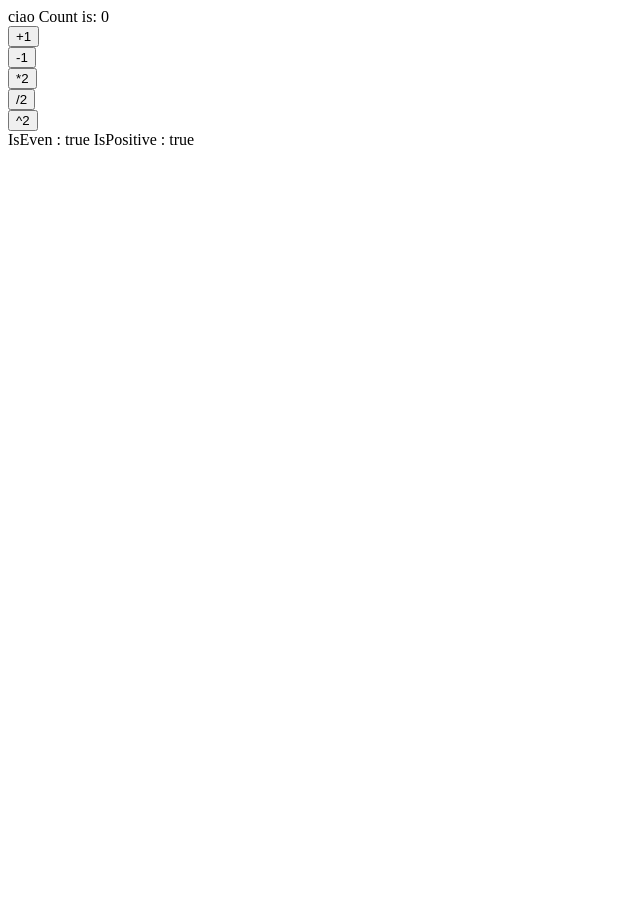
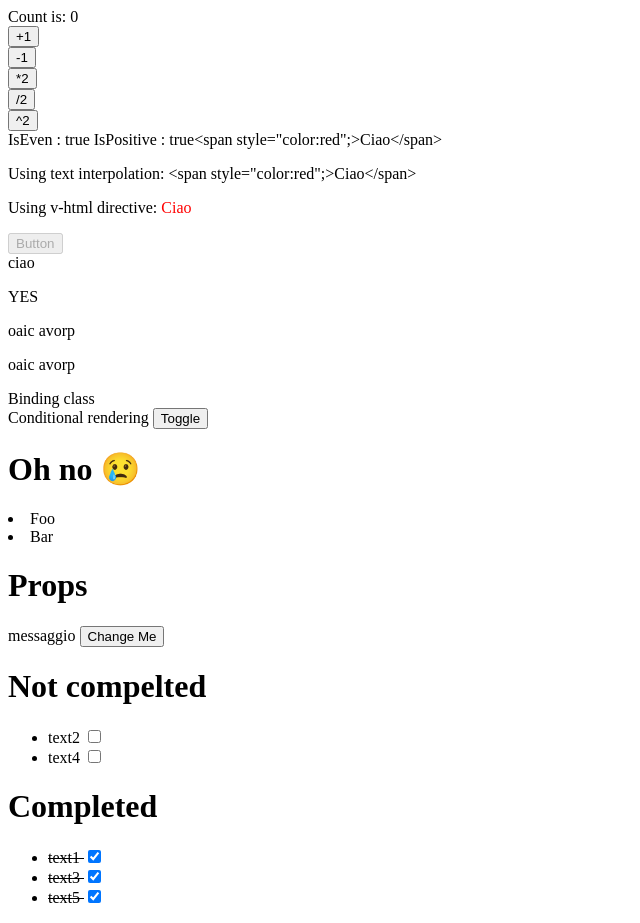
Before and after one commit to pisalore/my-vue-playground, a Vue app: page / in a window 1280 px wide. Shown: the whole page, without its empty margins (0-640 px from the left). Before the commit the page ends 800 px from the top, so only its background shows below. Built offline with nearby package versions, Linux system fonts and the light colour scheme.

Commit message:
Add day 2

```diff
--- a/src/App.vue
+++ b/src/App.vue
@@ -1,8 +1,20 @@
 <script setup>
 import CounterVue from "@/components/Counter.vue";
+import TemplateVue from "@/components/Template.vue";
+import DynamicComponentVue from "@/components/DynamicComponent.vue";
+import TodoUtilityVue from "@/components/TodoUtility.vue";
+import { ref } from "vue";
+
+const msg = ref("messaggio");
+
+function handleChangeMessage(char) {
+  msg.value += char;
+}
 </script>
 
 <template>
-  ciao
   <CounterVue />
+  <TemplateVue />
+  <DynamicComponentVue :msg="msg" @changeMessage="handleChangeMessage" />
+  <TodoUtilityVue />
 </template>
--- /dev/null
+++ b/src/components/DynamicComponent.vue
@@ -0,0 +1,17 @@
+<script setup>
+const props = defineProps({
+  msg: {
+    type: String,
+    default: "Hello World",
+  },
+});
+
+const emit = defineEmits(["changeMessage"]);
+</script>
+
+<template>
+  <h1>Props</h1>
+
+  {{ props.msg }}
+  <button @click="emit('changeMessage', '.')">Change Me</button>
+</template>
--- /dev/null
+++ b/src/components/Template.vue
@@ -0,0 +1,48 @@
+<script setup>
+import { ref, computed } from "vue";
+
+const rawHtml = `<span style="color:red";>Ciao</span>`;
+const isButtonDisabled = ref(true);
+
+const objectOfAttrs = ref({
+  id: "container",
+  class: "wrapper",
+});
+const ok = ref(true);
+const message = ref("prova ciao");
+
+const inverted = computed(() => message.value.split("").reverse().join(""));
+
+const isActive = ref(true);
+const isActiveTest = ref(true);
+const awesome = ref(false);
+const items = [{ message: "Foo" }, { message: "Bar" }];
+</script>
+
+<template>
+  {{ rawHtml }}
+  <p>Using text interpolation: {{ rawHtml }}</p>
+  <p>Using v-html directive: <span v-html="rawHtml"></span></p>
+  <button :disabled="isButtonDisabled">Button</button>
+  <div v-bind="objectOfAttrs">ciao</div>
+  <p>
+    {{ ok ? "YES" : "NO" }}
+  </p>
+  <p>
+    {{ message.split("").reverse().join("") }}
+  </p>
+  <p>
+    {{ inverted }}
+  </p>
+  <div :class="{ active: isActive, test: isActiveTest }">Binding class</div>
+  Conditional rendering
+
+  <button @click="awesome = !awesome">Toggle</button>
+
+  <h1 v-if="awesome">Vue is awesome!</h1>
+  <h1 v-else>Oh no 😢</h1>
+
+  <li v-for="item in items" :key="item">
+    {{ item.message }}
+  </li>
+</template>
--- /dev/null
+++ b/src/components/TodoList.vue
@@ -0,0 +1,3 @@
+<script setup></script>
+
+<template></template>
--- /dev/null
+++ b/src/components/TodoUtility.vue
@@ -0,0 +1,50 @@
+<script setup>
+import { onMounted, ref, computed } from "vue";
+
+const items = ref([]);
+
+onMounted(() => {
+  console.log("the component is now mounted.");
+  items.value = [
+    { id: 1, text: "text1", completed: true },
+    { id: 2, text: "text2", completed: false },
+    { id: 3, text: "text3", completed: true },
+    { id: 4, text: "text4", completed: false },
+    { id: 5, text: "text5", completed: true },
+  ];
+});
+
+const notCompleted = computed(() =>
+  items.value.filter((item) => !item.completed)
+);
+const completed = computed(() => items.value.filter((item) => item.completed));
+</script>
+
+<template>
+  <h1>Not compelted</h1>
+  <ul>
+    <li v-for="item in notCompleted" :key="item.id">
+      {{ item.text }}
+      <input type="checkbox" v-model="item.completed" />
+    </li>
+  </ul>
+
+  <h1>Completed</h1>
+
+  <ul>
+    <li
+      v-for="item in completed"
+      :key="item.id"
+      :class="{ 'item-compelted': item.completed }"
+    >
+      {{ item.text }}
+      <input type="checkbox" v-model="item.completed" />
+    </li>
+  </ul>
+</template>
+
+<style scoped>
+.item-compelted {
+  text-decoration: line-through;
+}
+</style>
```
Also changed, not shown: src/components/Reactivity.vue (added, +9 -0 lines), src/components/TodoItem.vue (added).
